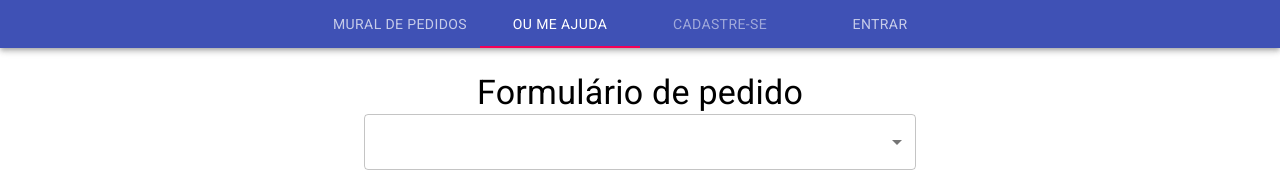
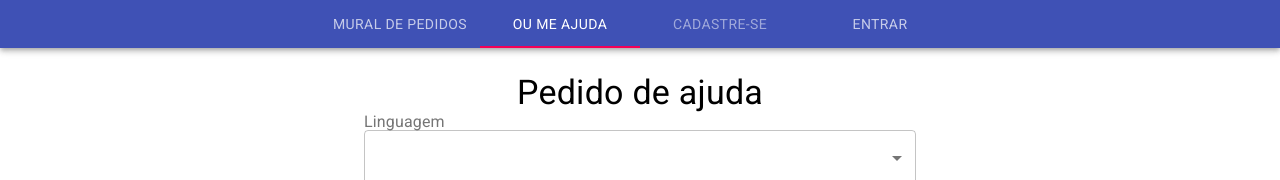
Before and after one commit to mbj-junior/TCC, a React (Create React App) app in the folder oumeajuda/: page / in a window 1280 px wide. Both pictures are taken after a click on the tab "OU ME AJUDA". Shown: the top 180 px of the page. Built offline with nearby package versions, Linux system fonts and the light colour scheme; no server answers.

Commit message:
Select Pedido de ajuda

```diff
--- a/oumeajuda/src/component/formularioAjuda/FormularioPedido/FormularioPedido.jsx
+++ b/oumeajuda/src/component/formularioAjuda/FormularioPedido/FormularioPedido.jsx
@@ -1,4 +1,4 @@
-import { Button, MenuItem, Select, TextField } from "@material-ui/core";
+import { Button, MenuItem, Select, TextField, InputLabel } from "@material-ui/core";
 import React, { Component } from "react";
 
 class FormularioPedido extends Component {
@@ -79,6 +79,7 @@ class FormularioPedido extends Component {
         className="form-cadastro-ajuda"
         onSubmit={this._criarAjuda.bind(this)}
       >
+        <InputLabel htmlFor="age-native-simple">Linguagem</InputLabel>
         <Select
           id="ling"
           variant="outlined"
@@ -87,6 +88,7 @@ class FormularioPedido extends Component {
           required="true"
           fullWidth
           onChange={this._handlerMudancaLinguagem.bind(this)}
+          inputProps={{id:"age-native-simple"}}
         >
           <MenuItem value={1}>JAVA</MenuItem>
           <MenuItem value={2}>JAVA SCRIPT</MenuItem>
--- a/oumeajuda/src/component/formularioAjuda/HomeComponent.jsx
+++ b/oumeajuda/src/component/formularioAjuda/HomeComponent.jsx
@@ -39,7 +39,7 @@ class HomeComponent extends Component {
     return (
       <Container component="article" maxWidth="sm">
         <Typography variant="h4" component="h1" align="center">
-          Formulário de pedido
+          Pedido de ajuda
         </Typography>
 
         <main className="conteudo-principal">
--- a/oumeajuda/src/component/muralPedidos/MuralPedidos.jsx
+++ b/oumeajuda/src/component/muralPedidos/MuralPedidos.jsx
@@ -59,7 +59,7 @@ class MuralPedidos extends Component {
     return (
       <Container component="article" maxWidth="sm">
         <Typography variant="h5" align="center">
-          Não consegue avançar nos estudo?
+          Não consegue avançar nos estudos?
         </Typography>
         <Typography variant="h6" align="center">
           <p>Deixe aqui o seu pedido, para um monitor possa te ajudar</p>
```
Also changed, not shown: 1 other file (tests, documents, lock files or other folders).
